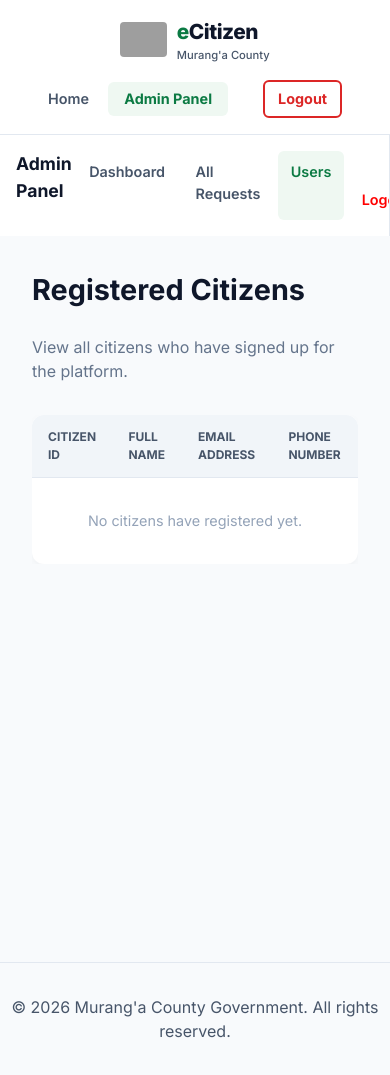
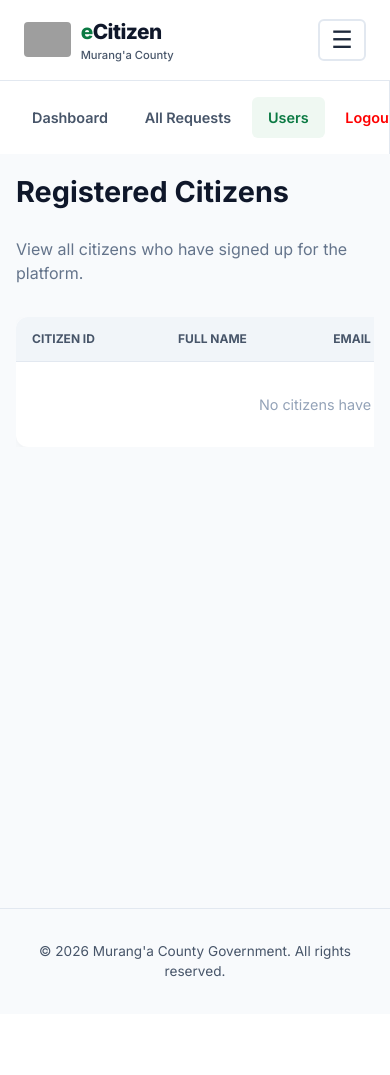
Before and after one commit to Fayjulie/public-service-request-system, a Flask app: page /admin/users in a window 390 px wide. After the commit the page ends 977 px from the top, so only its background shows below. Run offline with Flask 3, Linux system fonts and the light colour scheme; the visitor is signed in with stand-in values (Sample User, id 1); data comes from the database, SQL or seed files in the repository; grey boxes are pictures that could not be loaded.

Commit message:
Add mobile navigation menu

```diff
--- a/static/css/style.css
+++ b/static/css/style.css
@@ -1,4 +1,3 @@
-/* --- DESIGN SYSTEM --- */
 :root {
     --primary: #0B7A43;
     --primary-dark: #063D22;
@@ -17,7 +16,7 @@ body { font-family: 'Inter', sans-serif; background: #f8fafc; color: #1e293b; li
 a { text-decoration: none; color: var(--primary); transition: 0.2s; }
 .container { max-width: 1100px; margin: 0 auto; padding: 0 1.5rem; }
 
-/* --- BUTTONS --- */
+/* Buttons */
 .btn-primary, .btn-outline { display: inline-flex; align-items: center; justify-content: center; padding: 0.6rem 1.2rem; border-radius: 8px; font-weight: 600; cursor: pointer; transition: all 0.2s; border: none; font-size: 0.95rem; }
 .btn-primary { background: var(--primary); color: white; box-shadow: 0 4px 14px rgba(11, 122, 67, 0.3); }
 .btn-primary:hover { background: var(--primary-dark); transform: translateY(-1px); box-shadow: 0 6px 20px rgba(11, 122, 67, 0.4); }
@@ -27,12 +26,12 @@ a { text-decoration: none; color: var(--primary); transition: 0.2s; }
 .btn-block { width: 100%; }
 .btn-sm { padding: 0.3rem 0.6rem; font-size: 0.85rem; }
 
-/* --- ALERTS --- */
+/* Alerts */
 .alert { padding: 0.8rem 1.2rem; border-radius: 8px; margin-bottom: 1rem; font-weight: 500; box-shadow: var(--shadow); font-size: 0.9rem; }
 .alert-success { background: #d1fae5; color: #065f46; border-left: 4px solid var(--primary); }
 .alert-error { background: #fee2e2; color: #991b1b; border-left: 4px solid var(--red); }
 
-/* --- NAVBAR (Compact) --- */
+/* Navbar */
 .navbar { background: rgba(255, 255, 255, 0.95); backdrop-filter: blur(10px); border-bottom: 1px solid var(--border); position: sticky; top: 0; z-index: 100; transition: 0.3s; }
 .nav-container { display: flex; justify-content: space-between; align-items: center; height: 65px; }
 .brand { display: flex; align-items: center; gap: 10px; color: #0f172a; font-size: 1.3rem; font-weight: 800; letter-spacing: -0.5px; }
@@ -43,26 +42,29 @@ a { text-decoration: none; color: var(--primary); transition: 0.2s; }
 .nav-links a { color: #475569; }
 .nav-links a:hover { color: var(--primary); }
 
-/* --- LANDING PAGE HERO (Smaller) --- */
+/* Mobile Menu Toggle (hidden by default on desktop) */
+.nav-toggle { display: none; background: none; border: 2px solid var(--border); font-size: 1.5rem; cursor: pointer; color: var(--text); padding: 0.3rem 0.7rem; border-radius: 6px; }
+
+/* Hero */
 .ecitizen-hero { background: linear-gradient(135deg, #f0fdf4 0%, #ffffff 100%); padding: 4rem 0 3rem 0; text-align: center; border-bottom: 1px solid var(--border); }
 .ecitizen-hero h1 { font-size: 3rem; font-weight: 800; color: #0f172a; letter-spacing: -1.5px; margin-bottom: 0.3rem; line-height: 1.1; }
 .hero-subtitle { font-size: 1.4rem; color: var(--primary); margin-bottom: 1rem; font-weight: 600; }
 .hero-desc { color: var(--grey-text); max-width: 600px; margin: 0 auto 2rem auto; font-size: 1rem; }
 
-/* --- SEARCH BAR --- */
+/* Search bar */
 .hero-search { background: white; max-width: 600px; margin: 0 auto; display: flex; align-items: center; padding: 0.3rem 1.2rem; border-radius: 50px; box-shadow: 0 10px 25px rgba(0,0,0,0.08); border: 1px solid var(--border); transition: 0.3s; }
 .hero-search:focus-within { box-shadow: 0 10px 25px rgba(11, 122, 67, 0.15); border-color: var(--primary); }
 .hero-search .search-icon { font-size: 1.2rem; color: #94a3b8; margin-right: 0.8rem; }
 .hero-search input { border: none; outline: none; width: 100%; font-size: 1rem; padding: 0.6rem 0; color: #1e293b; background: transparent; }
 
-/* --- QUICK SERVICES GRID (Compact Cards) --- */
+/* Service cards */
 .quick-services-grid { display: grid; grid-template-columns: repeat(5, 1fr); gap: 1rem; max-width: 1000px; margin: 2rem auto; padding: 0 1rem; }
 .service-card { background: white; border: 1px solid var(--border); border-radius: var(--radius); padding: 1.5rem 1rem; text-align: center; text-decoration: none; color: #1e293b; transition: all 0.3s ease; box-shadow: 0 2px 4px rgba(0,0,0,0.02); display: flex; flex-direction: column; align-items: center; justify-content: center; gap: 0.8rem; }
 .service-card:hover { transform: translateY(-4px); box-shadow: 0 10px 20px rgba(11, 122, 67, 0.1); border-color: var(--primary); }
 .service-icon { font-size: 2.2rem; }
 .service-card span { font-weight: 700; font-size: 0.95rem; line-height: 1.2; }
 
-/* --- HOW IT WORKS (Compact) --- */
+/* How it works */
 .how-it-works { padding: 2.5rem 1rem; text-align: center; background: white; }
 .how-it-works h2 { font-size: 1.8rem; margin-bottom: 2rem; color: #0f172a; }
 .steps-grid { display: grid; grid-template-columns: repeat(3, 1fr); gap: 1.5rem; max-width: 900px; margin: 0 auto; }
@@ -71,7 +73,7 @@ a { text-decoration: none; color: var(--primary); transition: 0.2s; }
 .step-card h3 { margin-bottom: 0.3rem; color: #0f172a; font-size: 1.1rem; }
 .step-card p { color: var(--grey-text); font-size: 0.9rem; }
 
-/* --- AUTH PAGES (Compact) --- */
+/* Auth */
 .auth-wrapper { display: grid; grid-template-columns: 1fr 1fr; min-height: calc(100vh - 65px); align-items: center; padding: 2rem 0; }
 .bg-primary-green { background: linear-gradient(135deg, var(--primary) 0%, var(--primary-dark) 100%); color: white; display: flex; align-items: center; justify-content: center; padding: 3rem; text-align: center; height: 100%; border-radius: 0; }
 .auth-message h1 { font-size: 2.8rem; margin-bottom: 1rem; line-height: 1.1; }
@@ -81,12 +83,13 @@ a { text-decoration: none; color: var(--primary); transition: 0.2s; }
 .auth-box h2 { margin-bottom: 0.3rem; font-size: 1.5rem; color: #0f172a; }
 .auth-box p { color: var(--grey-text); margin-bottom: 1.5rem; font-size: 0.9rem; }
 
+/* Forms */
 .form-group { margin-bottom: 0.8rem; }
 .form-group label { display: block; font-weight: 600; margin-bottom: 0.3rem; font-size: 0.85rem; color: #334155; }
 .form-group input, .form-group select, .form-group textarea { width: 100%; padding: 0.6rem 0.8rem; border: 1px solid var(--border); border-radius: 8px; font-family: inherit; font-size: 0.95rem; transition: 0.2s; background: #f8fafc; }
 .form-group input:focus, .form-group select:focus, .form-group textarea:focus { outline: none; border-color: var(--primary); background: white; box-shadow: 0 0 0 3px rgba(11, 122, 67, 0.1); }
 
-/* --- DASHBOARD (Compact) --- */
+/* Dashboard */
 .stats-grid { display: grid; grid-template-columns: repeat(4, 1fr); gap: 1rem; margin-bottom: 1.5rem; }
 .stat-card { background: white; padding: 1rem; border-radius: var(--radius); border: 1px solid var(--border); box-shadow: var(--shadow); }
 .stat-card h4 { color: var(--grey-text); font-size: 0.8rem; text-transform: uppercase; letter-spacing: 0.5px; margin-bottom: 0.2rem; }
@@ -101,7 +104,7 @@ a { text-decoration: none; color: var(--primary); transition: 0.2s; }
 .req-title { font-size: 1.1rem; margin-bottom: 0.3rem; color: #0f172a; }
 .req-meta { color: var(--grey-text); font-size: 0.85rem; margin-bottom: 0.3rem; }
 
-/* --- BADGES & PROGRESS BAR --- */
+/* Badges & progress */
 .badge { padding: 0.3rem 0.8rem; border-radius: 999px; font-size: 0.8rem; font-weight: 700; letter-spacing: 0.5px; }
 .badge-pending { background: #FEF3C7; color: #92400E; }
 .badge-in-progress { background: #DBEAFE; color: #1E40AF; }
@@ -113,7 +116,7 @@ a { text-decoration: none; color: var(--primary); transition: 0.2s; }
 .progress-bar .step::before { content: ''; position: absolute; top: 22px; left: 50%; transform: translateX(-50%); width: 12px; height: 12px; background: #cbd5e1; border-radius: 50%; border: 2px solid white; transition: 0.3s; }
 .progress-bar .step.completed::before { background: var(--primary); }
 
-/* --- TRACKING TIMELINE --- */
+/* Timeline */
 .timeline { margin-top: 1.5rem; border-left: 3px solid #e2e8f0; padding-left: 1.5rem; position: relative; margin-left: 0.5rem; }
 .timeline-item { position: relative; margin-bottom: 1.5rem; }
 .timeline-item:last-child { margin-bottom: 0; }
@@ -123,7 +126,7 @@ a { text-decoration: none; color: var(--primary); transition: 0.2s; }
 .timeline-item.completed h4 { color: #0f172a; }
 .timeline-item p { color: var(--grey-text); font-size: 0.85rem; }
 
-/* --- ADMIN PANEL (Compact) --- */
+/* Admin */
 .admin-layout { display: flex; min-height: calc(100vh - 65px); }
 .admin-sidebar { width: 220px; background: white; border-right: 1px solid var(--border); padding: 1.5rem; display: flex; flex-direction: column; gap: 0.3rem; }
 .admin-sidebar h3 { margin-bottom: 1rem; color: #0f172a; font-size: 1.1rem; }
@@ -141,7 +144,7 @@ a { text-decoration: none; color: var(--primary); transition: 0.2s; }
 .upload-box:hover { border-color: var(--primary); background: var(--bg-light); }
 .upload-box input { position: absolute; top: 0; left: 0; width: 100%; height: 100%; opacity: 0; cursor: pointer; }
 
-/* --- PASSWORD EYE ICON --- */
+/* Password toggle */
 .password-wrapper { position: relative; display: flex; align-items: center; }
 .password-wrapper input { padding-right: 40px; }
 .eye-icon { position: absolute; right: 12px; cursor: pointer; font-size: 1rem; opacity: 0.5; transition: opacity 0.2s; user-select: none; }
@@ -150,17 +153,48 @@ a { text-decoration: none; color: var(--primary); transition: 0.2s; }
 .checkbox-label input[type="checkbox"] { width: 16px; height: 16px; margin-top: 2px; accent-color: var(--primary); cursor: pointer; }
 .checkbox-label a { color: var(--primary); font-weight: 600; text-decoration: underline; }
 
-/* --- MOBILE RESPONSIVENESS --- */
+/* ================================
+   MOBILE RESPONSIVENESS
+   ================================ */
 @media (max-width: 900px) {
-    .quick-services-grid { grid-template-columns: repeat(2, 1fr); }
-    .steps-grid { grid-template-columns: 1fr; }
+    /* Navbar */
+    .nav-container { flex-wrap: wrap; height: auto; padding: 1rem 1.5rem; position: relative; }
+    .nav-toggle { display: block; }
+    .nav-links { display: none; flex-direction: column; align-items: flex-start; width: 100%; gap: 0.8rem; padding-top: 1rem; }
+    .nav-links.open { display: flex; }
+    .nav-links a { padding: 0.5rem 0; width: 100%; }
+
+    /* Hero */
     .ecitizen-hero h1 { font-size: 2rem; }
     .hero-subtitle { font-size: 1.1rem; }
-    .auth-wrapper { grid-template-columns: 1fr; }
+    .hero-desc { font-size: 0.9rem; padding: 0 1rem; }
+    .quick-services-grid { grid-template-columns: repeat(2, 1fr); gap: 0.8rem; }
+    .service-icon { font-size: 1.8rem; }
+    .service-card span { font-size: 0.85rem; }
+    .steps-grid { grid-template-columns: 1fr; }
+
+    /* Auth */
+    .auth-wrapper { grid-template-columns: 1fr; padding: 1rem; }
     .bg-primary-green { display: none; }
-    .stats-grid { grid-template-columns: 1fr 1fr; }
+    .auth-box { padding: 1.5rem; }
+
+    /* Dashboard */
+    .stats-grid, .stats-row { grid-template-columns: repeat(2, 1fr); }
+    .dashboard-header { flex-direction: column; align-items: flex-start; gap: 1rem; }
+
+    /* Admin */
     .admin-layout { flex-direction: column; }
     .admin-sidebar { width: 100%; flex-direction: row; overflow-x: auto; padding: 1rem; }
-    .nav-container { flex-direction: column; height: auto; padding: 1rem; gap: 1rem; }
-    .nav-links { flex-wrap: wrap; justify-content: center; }
+    .admin-sidebar h3 { display: none; }
+    .admin-sidebar a { padding: 0.6rem 1rem; white-space: nowrap; }
+    .admin-main { padding: 1rem; }
+
+    /* Tables scroll */
+    .table-scroll { overflow-x: auto; }
+    .admin-table { min-width: 700px; }
+    .inline-form { flex-wrap: wrap; }
+    .inline-form select, .inline-form input { font-size: 0.8rem; }
+
+    /* Footer text */
+    footer p { font-size: 0.85rem; padding: 0 1rem; }
 }
--- a/templates/base.html
+++ b/templates/base.html
@@ -18,7 +18,9 @@
                 </div>
             </a>
 
-            <nav class="nav-links">
+            <button class="nav-toggle" id="navToggle" aria-label="Toggle menu">☰</button>
+
+            <nav class="nav-links" id="navLinks">
                 <a href="/">Home</a>
 
                 {% if current_user %}
@@ -58,5 +60,15 @@
             <p>&copy; {{ year }} Murang'a County Government. All rights reserved.</p>
         </div>
     </footer>
+
+    <script>
+        const navToggle = document.getElementById('navToggle');
+        const navLinks = document.getElementById('navLinks');
+        if (navToggle && navLinks) {
+            navToggle.addEventListener('click', () => {
+                navLinks.classList.toggle('open');
+            });
+        }
+    </script>
 </body>
 </html>
```
